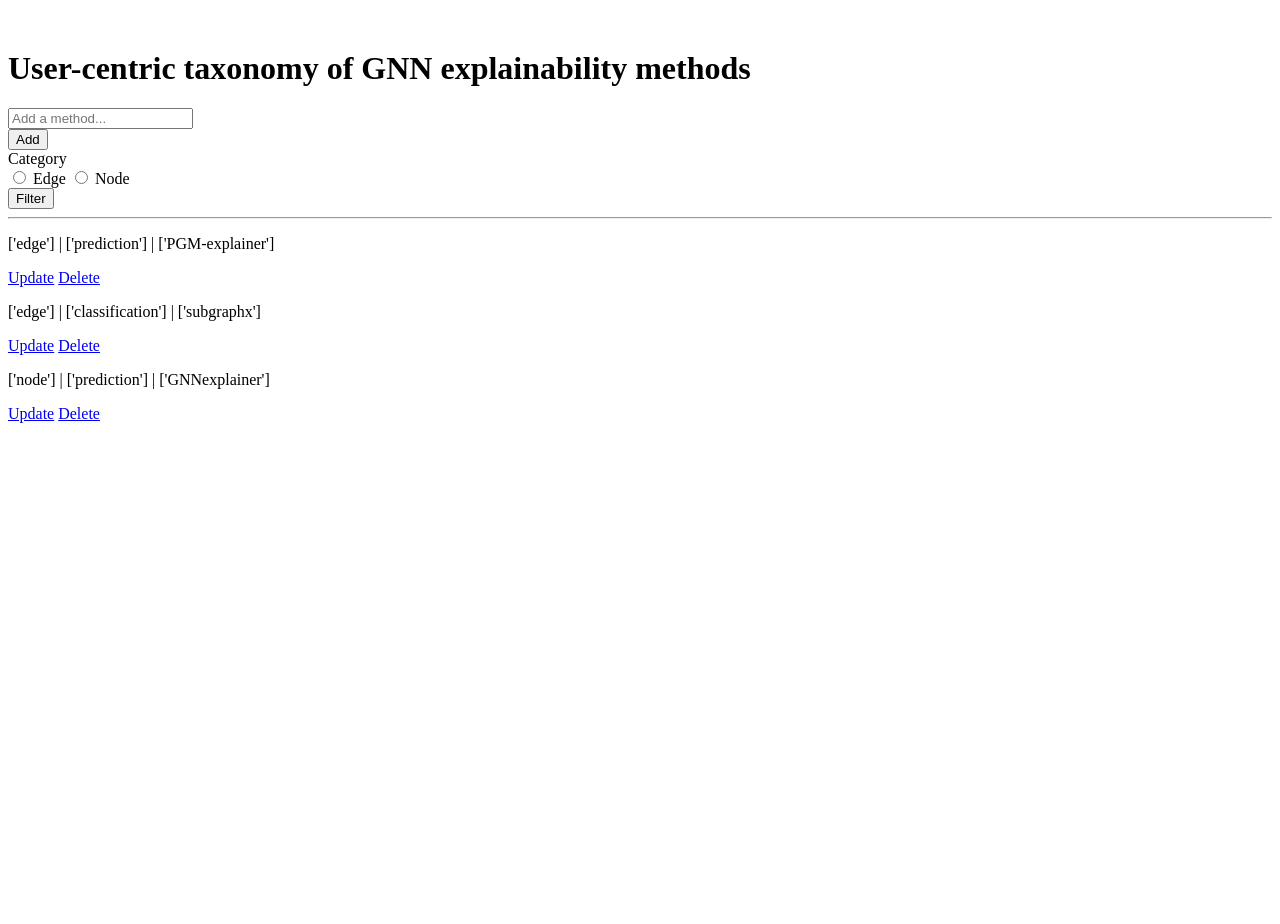
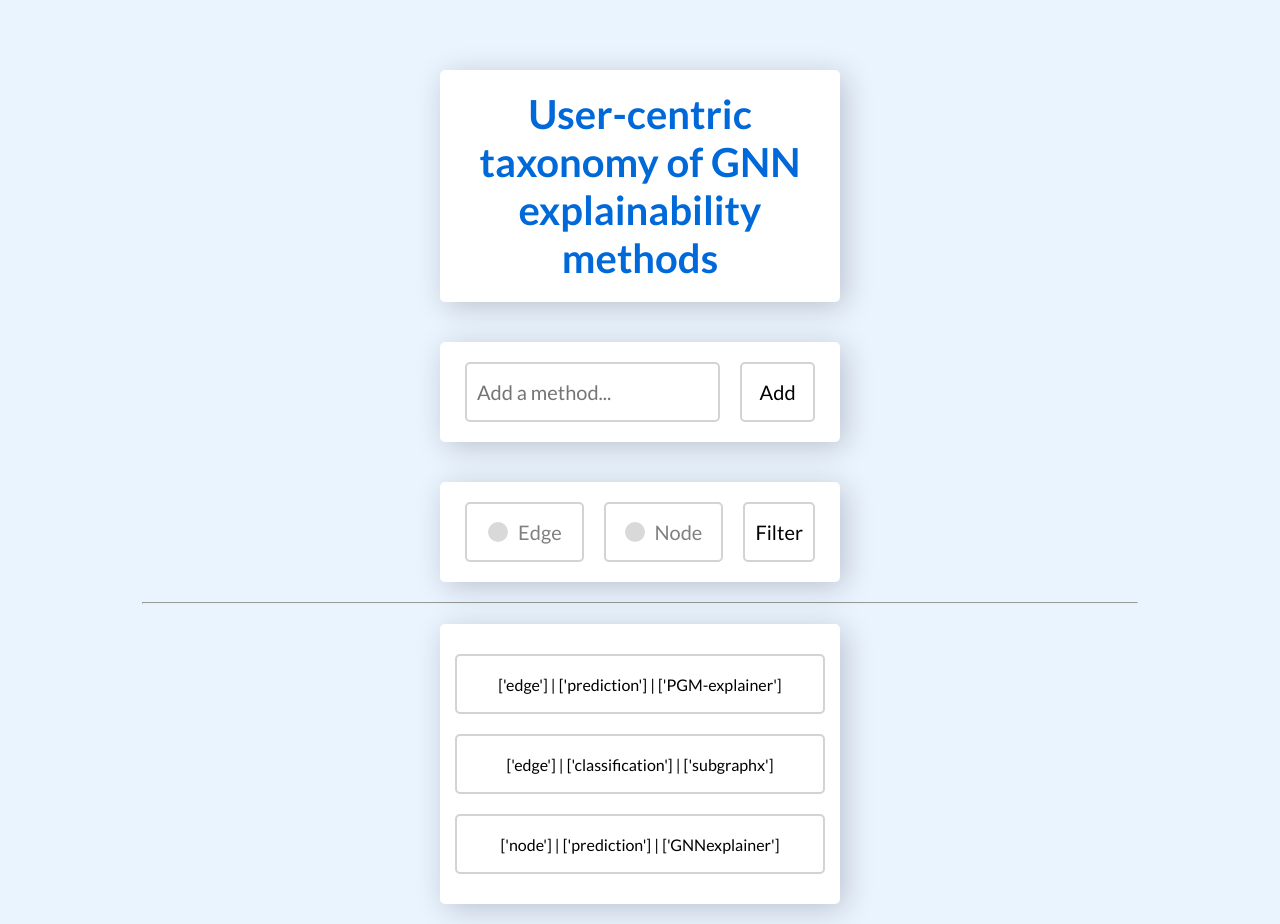
Before and after one commit to timondesch/GNN-exp-PRED, a Flask app: page / in a window 1280 px wide. Before the commit the page ends 423 px from the top, so only its background shows below. Run offline with Flask 2, Linux system fonts and the light colour scheme.

Commit message:
base css for all items

```diff
--- /dev/null
+++ b/visualization_app/static/base/base.css
@@ -0,0 +1,121 @@
+
+@import url('https://fonts.googleapis.com/css?family=Lato:400,500,600,700&display=swap');
+*{
+  margin: 0;
+  padding: 0;
+  box-sizing: border-box;
+  font-family: 'Lato', sans-serif;
+}
+html,body{
+  display: grid;
+  height: 100%;
+  place-items: center;
+  background: #eaf4ff;
+  font-family: 'Lato', sans-serif;
+}
+
+h1 {
+    font-size: 40px;
+    color: #0069d9;
+}
+
+.wrapper{
+  display: inline-flex;
+  background: #fff;
+  min-height: 100px;
+  width: 40%;
+  min-width: 400px;
+  align-items: center;
+  justify-content: space-evenly;
+  border-radius: 5px;
+  padding: 20px 15px;
+  /* margin: 20px 15px; */
+  margin: 20px auto;
+  box-shadow: 5px 5px 30px rgba(0,0,0,0.2);
+}
+
+.wrapper p {
+    margin: 10px 10px !important;
+}
+
+#list {
+    flex-direction: column;
+}
+
+.wrapper .option{
+  background: #fff;
+  height: 60px;
+  width: 100%;
+  display: flex;
+  align-items: center;
+  justify-content: space-evenly;
+  margin: 0 10px;
+  border-radius: 5px;
+  cursor: pointer;
+  padding: 0 10px;
+  border: 2px solid lightgrey;
+  transition: all 0.3s ease;
+}
+
+.wrapper button:hover {
+  border-color: #0069d9;
+  background: #0069d9;
+  color: #fff;
+}
+
+.wrapper button{
+    font-size: 20px;
+    width: 100px !important;
+}
+
+
+input {
+    font-size: 20px;
+}
+
+.wrapper .option .dot{
+  height: 20px;
+  width: 20px;
+  background: #d9d9d9;
+  border-radius: 50%;
+  position: relative;
+}
+.wrapper .option .dot::before{
+  position: absolute;
+  content: "";
+  top: 4px;
+  left: 4px;
+  width: 12px;
+  height: 12px;
+  background: #0069d9;
+  border-radius: 50%;
+  opacity: 0;
+  transform: scale(1.5);
+  transition: all 0.3s ease;
+}
+
+input[type="radio"]{
+  display: none;
+}
+#node:checked:checked ~ .node,
+#edge:checked:checked ~ .edge{
+  border-color: #0069d9;
+  background: #0069d9;
+}
+#node:checked:checked ~ .node .dot,
+#edge:checked:checked ~ .edge .dot{
+  background: #fff;
+}
+#node:checked:checked ~ .node .dot::before,
+#edge:checked:checked ~ .edge .dot::before{
+  opacity: 1;
+  transform: scale(1);
+}
+.wrapper .option span{
+  font-size: 20px;
+  color: #808080;
+}
+#node:checked:checked ~ .node span,
+#edge:checked:checked ~ .edge span{
+  color: #fff;
+}
--- a/visualization_app/templates/base.html
+++ b/visualization_app/templates/base.html
@@ -4,42 +4,48 @@
 <head>
     <meta charset="UTF-8">
     <meta name="viewport" content="width=device-width, initial-scale=1.0">
+    <link rel= "stylesheet" type= "text/css" href= "{{ url_for('static',filename='base/base.css') }}">
     <title>User-centric taxonomy of GNN explainability methods</title>
 </head>
 
 <body>
-    <div style="margin-top: 50px;">
+    <div style="margin-top: 50px; width: 100%; text-align: center;">
+        <div class="wrapper">
         <h1>User-centric taxonomy of GNN explainability methods</h1>
-
+        </div>
         <form action="/add" method="post">
-            <div>
-                <input type="text" name="title" placeholder="Add a method..."><br>
+            <div class="wrapper">
+            <!-- <div class="option"> -->
+                <input class="option" type="text" name="title" placeholder="Add a method..."><br>
+            <!-- </div> -->
+            <button type="submit" class="option">Add</button>
             </div>
-            <button type="submit">Add</button>
         </form>
 
         <form action="/filter" method="post">
-            <div>
-                <label>Category</label>
-                <div>
+            <div class="wrapper">
                     <input type="radio" name="filter" id="edge" value="edge">
-                    <label for="edge">Edge</label>
                     <input type="radio" name="filter" id="node" value="node">
-                    <label for="node">Node</label>
-                </div>
+                    <label for="edge" class="option edge">
+                        <div class="dot"></div>
+                        <span>Edge</span>
+                    </label>
+                    <label for="node" class="option node">
+                        <div class="dot"></div>
+                        <span>Node</span>
+                    </label>
+            <button type="submit" class="option">Filter</button>
             </div>
-            <button type="submit">Filter</button>
         </form>
+
 
         <hr>
 
+        <div class="wrapper" id="list">
         {% for item in l %}
-        <div>
-            <p>{{item[0] }} | {{item[1] }} | {{ item[2] }}</p>
-            <a href="/update/{{ item.id }}">Update</a>
-            <a href="/delete/{{ item.id }}">Delete</a>
+            <p class="option">{{item[0] }} | {{item[1] }} | {{ item[2] }}</p>
+        {% endfor %}
         </div>
-        {% endfor %}
     </div>
 </body>
 
```
